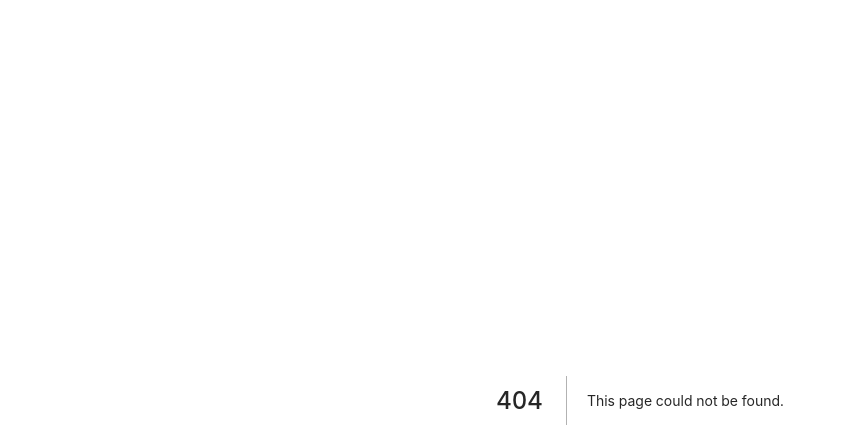
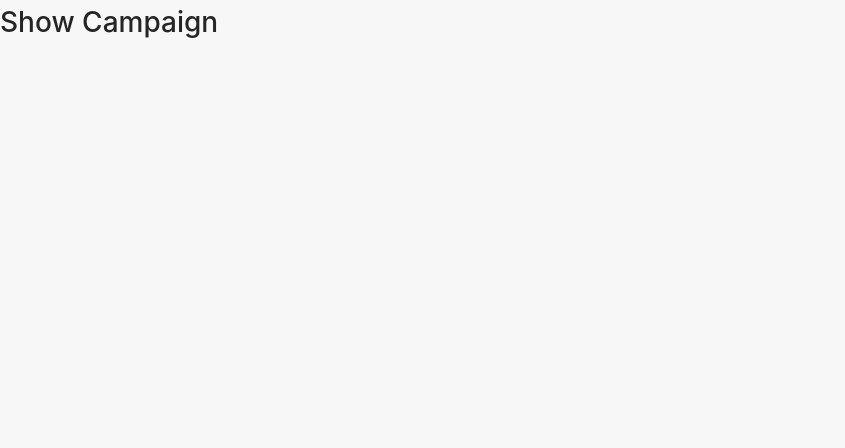
Before and after one commit to thelonehegelian/kickstarter_ethereum, a Next.js app in the folder 4_kickstarter/: page /show in a window 1280 px wide. Before the commit this address had no page. Shown: the top 448 px of the page, without its empty margins (0-845 px from the left). Built offline with nearby package versions, Linux system fonts and the light colour scheme.

Commit message:
Add show router

```diff
--- /dev/null
+++ b/4_kickstarter/pages/show.js
@@ -0,0 +1,7 @@
+import React from "react";
+
+export default class ShowCampaign extends React.Component {
+  render() {
+    return <h1>Show Campaign</h1>;
+  }
+}
--- a/4_kickstarter/routes.js
+++ b/4_kickstarter/routes.js
@@ -1,5 +1,5 @@
-const routes = require('next-routes')()
+const routes = require("next-routes")();
 
+routes.add("/campaigns/:address", "/show"); // renders show.js
 
-
-module.exports = routes
+module.exports = routes;
```
